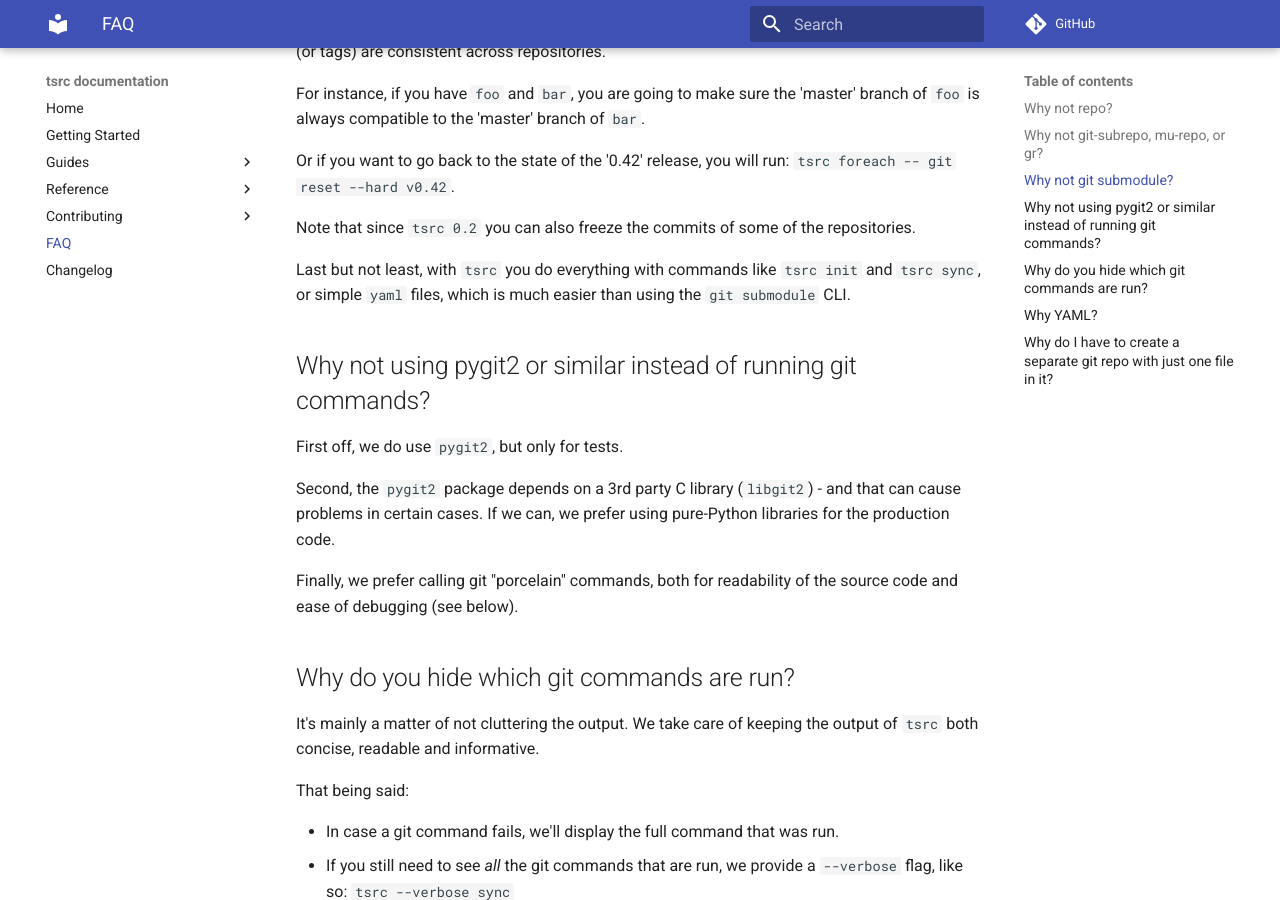
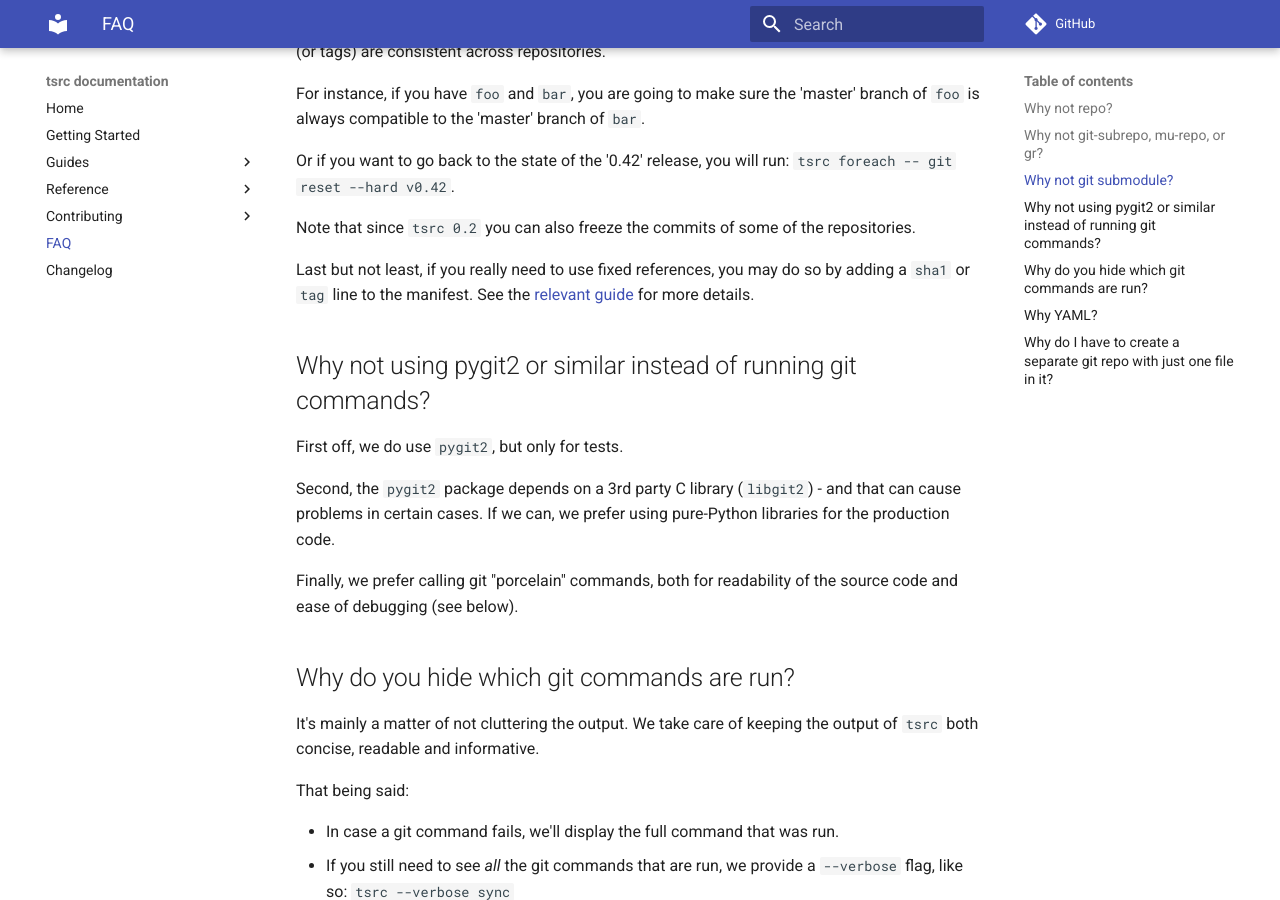
Before and after one commit to your-tools/tsrc, an MkDocs documentation site: the page built from docs/faq.md, in a window 1280 px wide and 900 px high, scrolled down 1314 px. Built offline with MkDocs 1.6.1 and Material for MkDocs 9.7.7, drawn with Linux system fonts in a browser that asks for light colours; comment, search, counter and statistics services are not loaded.

Commit message:
Add a guide about using fixed refs

```diff
--- a/docs/faq.md
+++ b/docs/faq.md
@@ -65,9 +65,9 @@ Or if you want to go back to the state of the '0.42' release, you will run:
 Note that since `tsrc 0.2` you can also freeze the commits of some of the
 repositories.
 
-Last but not least, with `tsrc` you do everything with commands like `tsrc
-init` and `tsrc sync`, or simple `yaml` files,  which is much easier than
-using the `git submodule` CLI.
+Last but not least, if you really need to use fixed references, you may
+do so by adding a `sha1` or `tag` line to the manifest. See the
+[relevant guide](guide/fixed-refs.md) for more details.
 
 
 ## Why not using pygit2 or similar instead of running git commands?
--- a/mkdocs.yml
+++ b/mkdocs.yml
@@ -24,10 +24,11 @@ nav:
 - Getting Started: getting-started.md
 
 - Guides:
+  - Editing the manifest safely: guide/manifest.md
+  - Editing workspace configuration: guide/workspace-config.md
   - Using groups: guide/groups.md
   - Using several remotes: guide/remotes.md
-  - Editing the manifest safely: guide/manifest.md
-  - Editing workspace configuration: guide/workspace-config.md
+  - Using fixed git references: guide/fixed-refs.md
   - Running a command for each repo in the workspace: guide/foreach.md
 
 - Reference:
```
Also changed, not shown: docs/guide/fixed-refs.md (added, +72 -0 lines).
